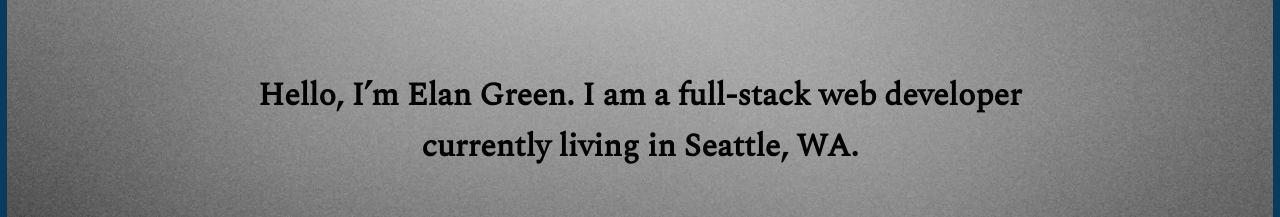
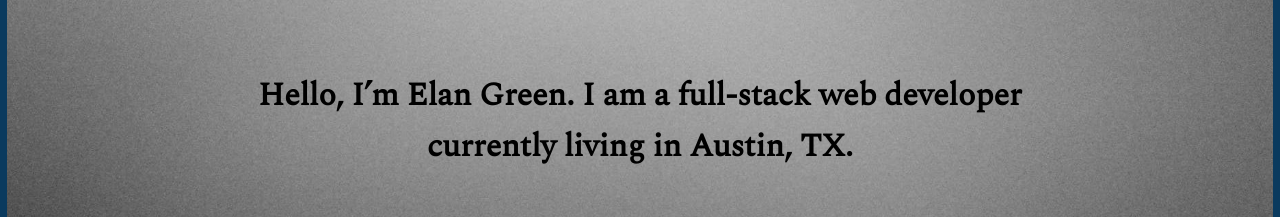
Before and after one commit to elang5/elan-portfolio-website, a plain HTML site: page index.html in a window 1280 px wide. Shown: the part 197-414 px from the top of the page. Drawn offline with nearby package versions, Linux system fonts and the light colour scheme.

Commit message:
changed from Seattle to Austin

```diff
--- a/index.html
+++ b/index.html
@@ -27,7 +27,7 @@
         <header role = "banner" class = "heading">
         </header>
             <div class = "container-2">
-                <h1 class = "hero-text">Hello, I’m Elan Green. I am a full-stack web developer currently living in Seattle, WA.</h1>
+                <h1 class = "hero-text">Hello, I’m Elan Green. I am a full-stack web developer currently living in Austin, TX.</h1>
                 <div class="icons">
                     <svg class="css" width="48px" viewBox="0 0 256 361" version="1.1" xmlns="http://www.w3.org/2000/svg" xmlns:xlink="http://www.w3.org/1999/xlink" preserveAspectRatio="xMidYMid">
                         <g>
```
